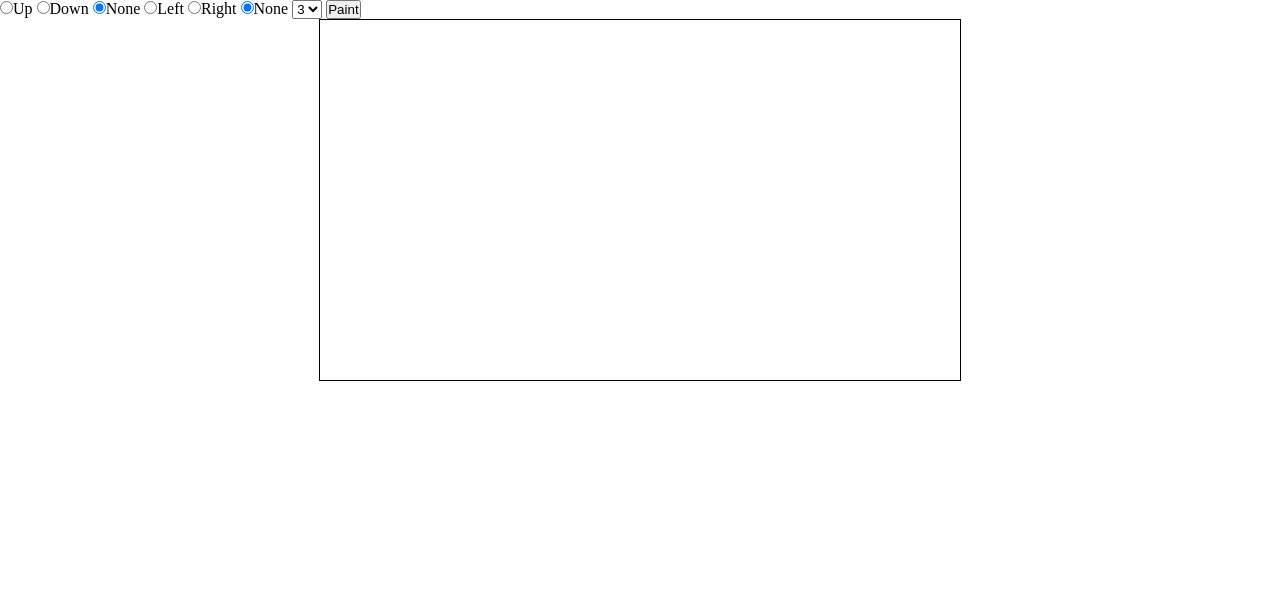
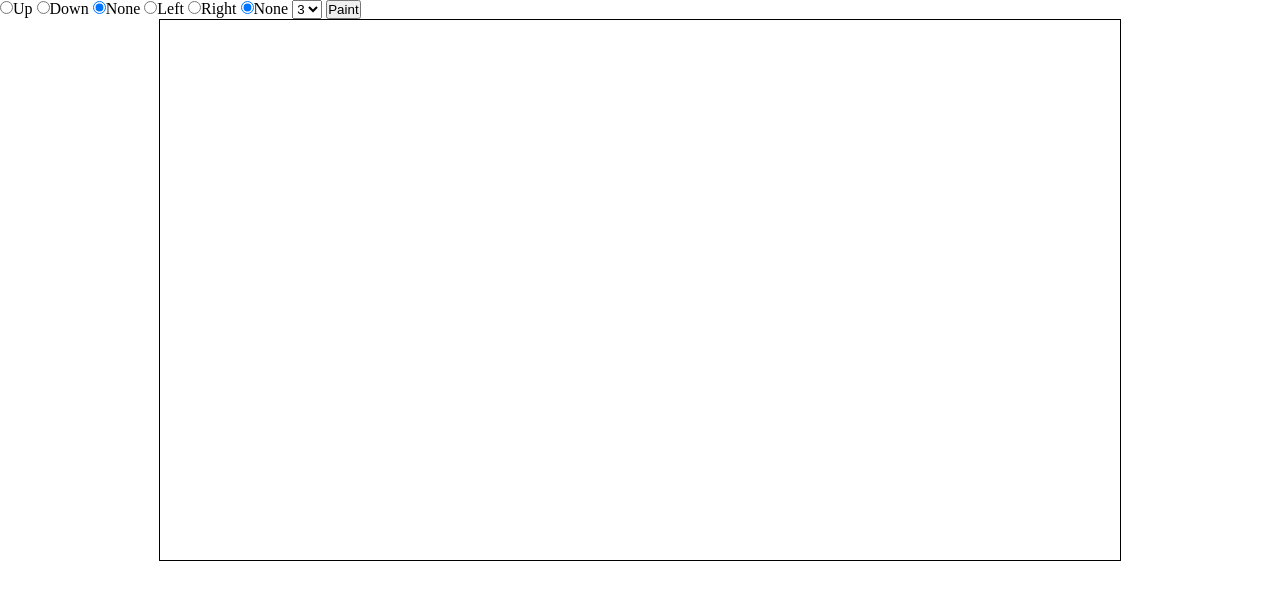
Before and after one commit to iantpryor/map2, a plain HTML site: page index.html in a window 1280 px wide. Drawn offline with Linux system fonts and the light colour scheme.

Commit message:
Update index.html

```diff
--- a/index.html
+++ b/index.html
@@ -28,7 +28,7 @@
 
     </header>
     <div>
-      <canvas id="mapcanvas" width = 640 height = 360></canvas>
+      <canvas id="mapcanvas" width = 960 height = 540></canvas>
     </div>
     <footer>
     </footer>
```
